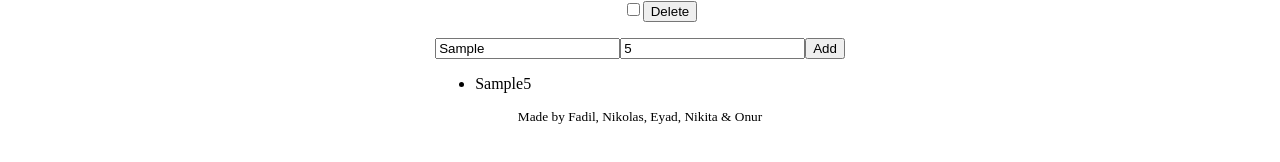
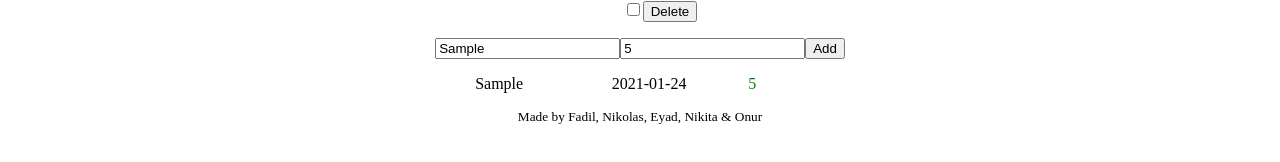
Before and after one commit to FaaDiiL/react-platform, a React (Create React App) app: page /projects in a window 1280 px wide. Both pictures are taken after typing "Sample", "5" into the empty fields and a click on the button "Add". Shown: the part 502-664 px from the top of the page. Built offline with nearby package versions, Linux system fonts and the light colour scheme.

Commit message:
added classes and connect them in the map function inside table.js

```diff
--- a/src/Main/Projects/ExpenseTracker/NewExpenses/NewExpenses.js
+++ b/src/Main/Projects/ExpenseTracker/NewExpenses/NewExpenses.js
@@ -1,6 +1,6 @@
 import React from 'react'
 
-// some comment! Modified by Fadil. New comment. Hej
+// some comment!
 function NewExpenses({handleChange, handleSubmit}) {
      return (
           <div>
--- a/src/Main/Projects/ExpenseTracker/Table/Table.js
+++ b/src/Main/Projects/ExpenseTracker/Table/Table.js
@@ -1,11 +1,40 @@
 import React from 'react'
+import styled from 'styled-components'
 
+const Ul = styled.ul `
+min-width:100%;
+li{
+  width:100%;
+  display: flex;
+  justify-content:space-between;
+}
+li span {
+  width:33.33%;
+}
+.expense-amount{
+color: red;
+}
+.income-amount{
+color:green;
+}
+.date{
+  color: blue
+}
+`
 function Table({expenses}) {
   return (
 
-    <ul>
-     {expenses.map((expense, index) => <li key={index}>{expense.title}{expense.amount}</li>)}
-    </ul>
+    <Ul>
+     {expenses.map((expense, index) =>
+(
+     <li key={index}>
+     <span>{expense.title}</span>
+     <span>{expense.date}</span>
+     <span className={`${(expense.amount).toString(0,1) === '-'?'expense-amount':'income-amount'}`}>{expense.amount}</span></li>
+)
+     )}
+
+    </Ul>
 
   )
 }
--- a/src/Main/Projects/ExpenseTracker/index.js
+++ b/src/Main/Projects/ExpenseTracker/index.js
@@ -29,7 +29,8 @@ function Index() {
 
   const handleSubmit = (e) => {
     e.preventDefault()
-    setExpenses([...expenses, {title: expenseTitle, amount: expenseAmount}])
+    setExpenses([...expenses, {title: expenseTitle, date: `${new Date().toISOString().slice(0, 10)}`, time: `${new Date().toISOString().slice(11, 16)}`, amount: expenseAmount}])
+
   }
 
 
```
